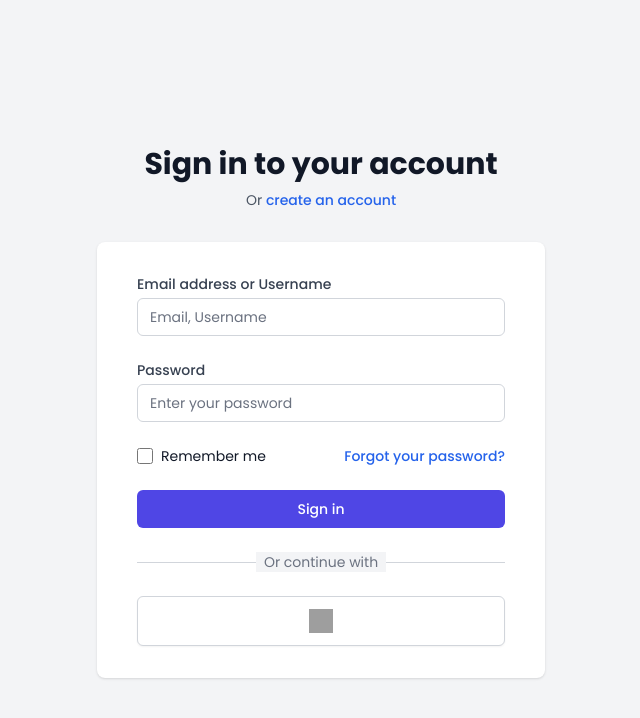
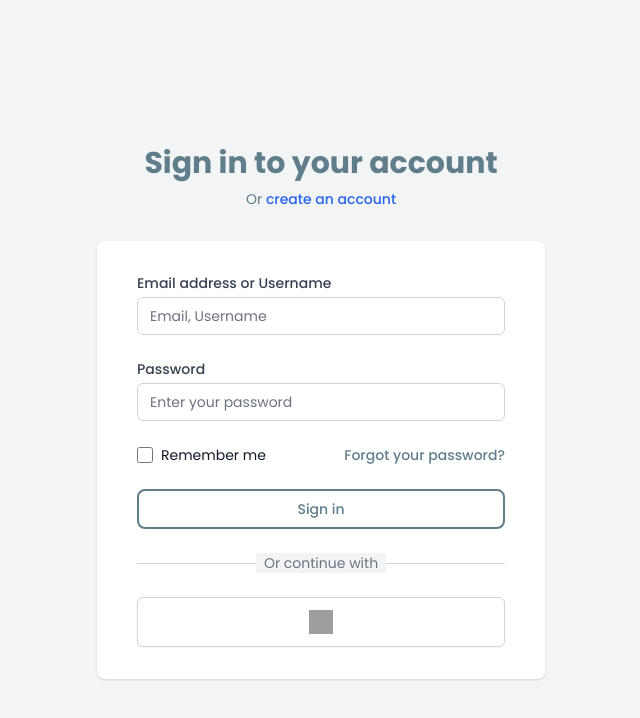
Before and after one commit to Abdelhay1212/E-comerce_web_app_flask_react, a React (Vite) app in the folder frontend/: page /account in a window 1280 px wide. Shown: the top 718 px of the page, without its empty margins (319-959 px from the left). Built offline with nearby package versions, Linux system fonts and the light colour scheme; grey boxes are pictures that could not be loaded.

Commit message:
changed some styles for the login form

```diff
--- a/frontend/src/components/Login.jsx
+++ b/frontend/src/components/Login.jsx
@@ -58,10 +58,10 @@ const Login = ({ toggleLogin }) => {
   return (
     <div className="min-h-screen bg-gray-100 flex flex-col justify-center py-12 sm:px-6 lg:px-8">
       <div className="sm:mx-auto sm:w-full sm:max-w-md">
-        <h2 className="mt-6 text-center text-3xl font-extrabold text-gray-900">
+        <h2 className="mt-6 text-center text-3xl text-[#607d8b] font-extrabold">
           Sign in to your account
         </h2>
-        <p className="mt-2 text-center text-sm text-gray-600 max-w">
+        <p className="mt-2 text-center text-sm text-[#607d8b] max-w">
           Or <span className="w-1"></span>
           <a href="#" className="font-medium text-blue-600 hover:text-blue-500" onClick={toggleLogin}>
             create an account
@@ -78,7 +78,7 @@ const Login = ({ toggleLogin }) => {
               </label>
               <div className="mt-1">
                 <input id="loginIdentifier" name="loginIdentifier" type="text" required
-                  className="appearance-none rounded-md relative block w-full px-3 py-2 border border-gray-300 placeholder-gray-500 text-gray-900 focus:outline-none focus:ring-indigo-500 focus:border-indigo-500 focus:z-10 sm:text-sm"
+                  className="appearance-none rounded-md relative block w-full px-3 py-2 border border-gray-300 placeholder-gray-500 text-gray-900 focus:outline-none focus:ring-[#607d8b] focus:border-[#607d8b] focus:z-10 sm:text-sm"
                   placeholder="Email, Username" onChange={handleIdentifierChange} />
               </div>
             </div>
@@ -89,7 +89,7 @@ const Login = ({ toggleLogin }) => {
               </label>
               <div className="mt-1">
                 <input id="password" name="password" type="password" autoComplete="current-password" required
-                  className="appearance-none rounded-md relative block w-full px-3 py-2 border border-gray-300 placeholder-gray-500 text-gray-900 focus:outline-none focus:ring-indigo-500 focus:border-indigo-500 focus:z-10 sm:text-sm"
+                  className="appearance-none rounded-md relative block w-full px-3 py-2 border border-gray-300 placeholder-gray-500 text-gray-900 focus:outline-none focus:ring-[#607d8b] focus:border-[#607d8b] focus:z-10 sm:text-sm"
                   placeholder="Enter your password" onChange={handlePasswordChange} />
               </div>
             </div>
@@ -97,14 +97,14 @@ const Login = ({ toggleLogin }) => {
             <div className="flex items-center justify-between">
               <div className="flex items-center">
                 <input id="remember_me" name="remember_me" type="checkbox"
-                  className="h-4 w-4 text-indigo-600 focus:ring-indigo-500 border-gray-300 rounded" onChange={handleRememberChange} />
+                  className="h-4 w-4 text-[#607d8b] focus:ring-[#607d8b] border-[#607d8b] rounded" onChange={handleRememberChange} />
                 <label htmlFor="remember_me" className="ml-2 block text-sm text-gray-900">
                   Remember me
                 </label>
               </div>
 
               <div className="text-sm">
-                <a href="#" className="font-medium text-blue-600 hover:text-blue-500">
+                <a href="#" className="font-medium text-[#607d8b] hover:text-[#607d8b]">
                   Forgot your password?
                 </a>
               </div>
@@ -112,7 +112,7 @@ const Login = ({ toggleLogin }) => {
 
             <div>
               <button type="submit"
-                className="group relative w-full flex justify-center py-2 px-4 border border-transparent text-sm font-medium rounded-md text-white bg-indigo-600 hover:bg-indigo-700 focus:outline-none focus:ring-2 focus:ring-offset-2 focus:ring-indigo-500">
+                className="group relative w-full flex justify-center py-2 px-4 border border-2 border-[#607d8b] hover:border-[#607d8b] text-sm font-medium text-[#607d8b] hover:text-white bg-white hover:bg-[#607d8b] focus:outline-none focus:ring-2 focus:ring-offset-2 focus:ring-[#607d8b]">
                 Sign in
               </button>
             </div>
```
